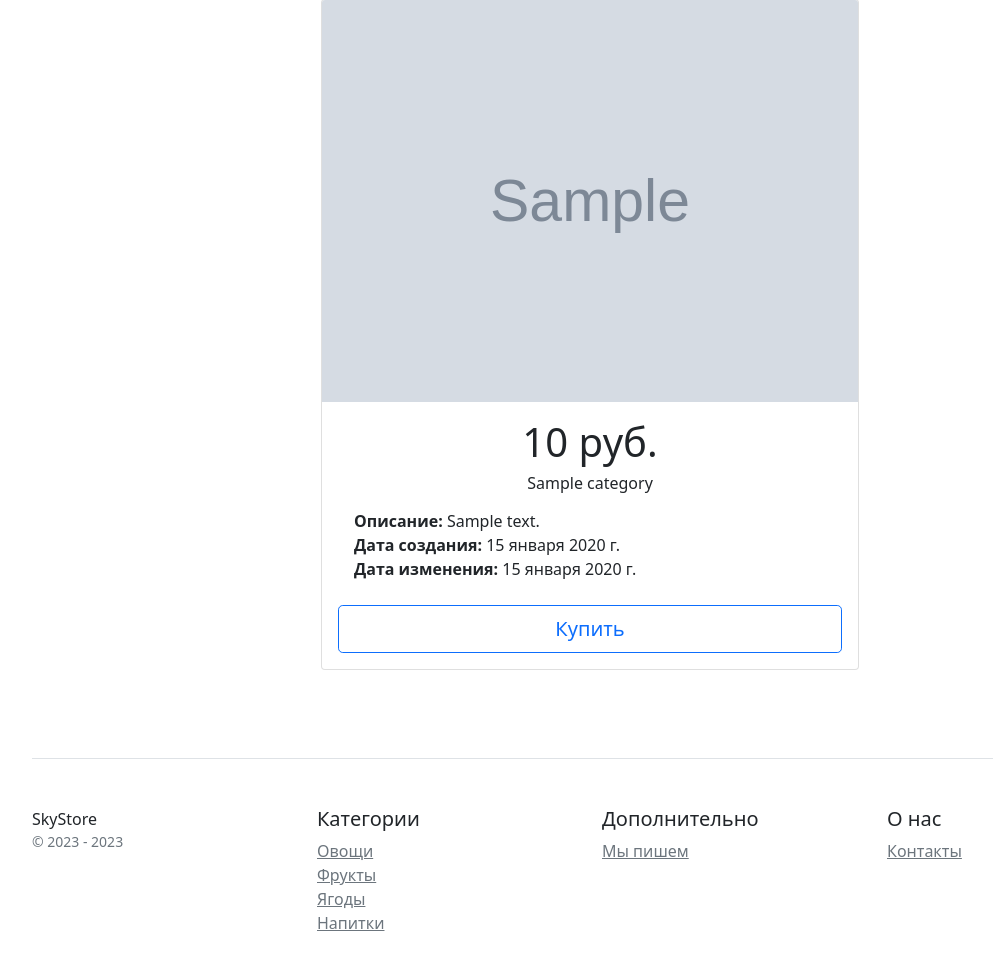
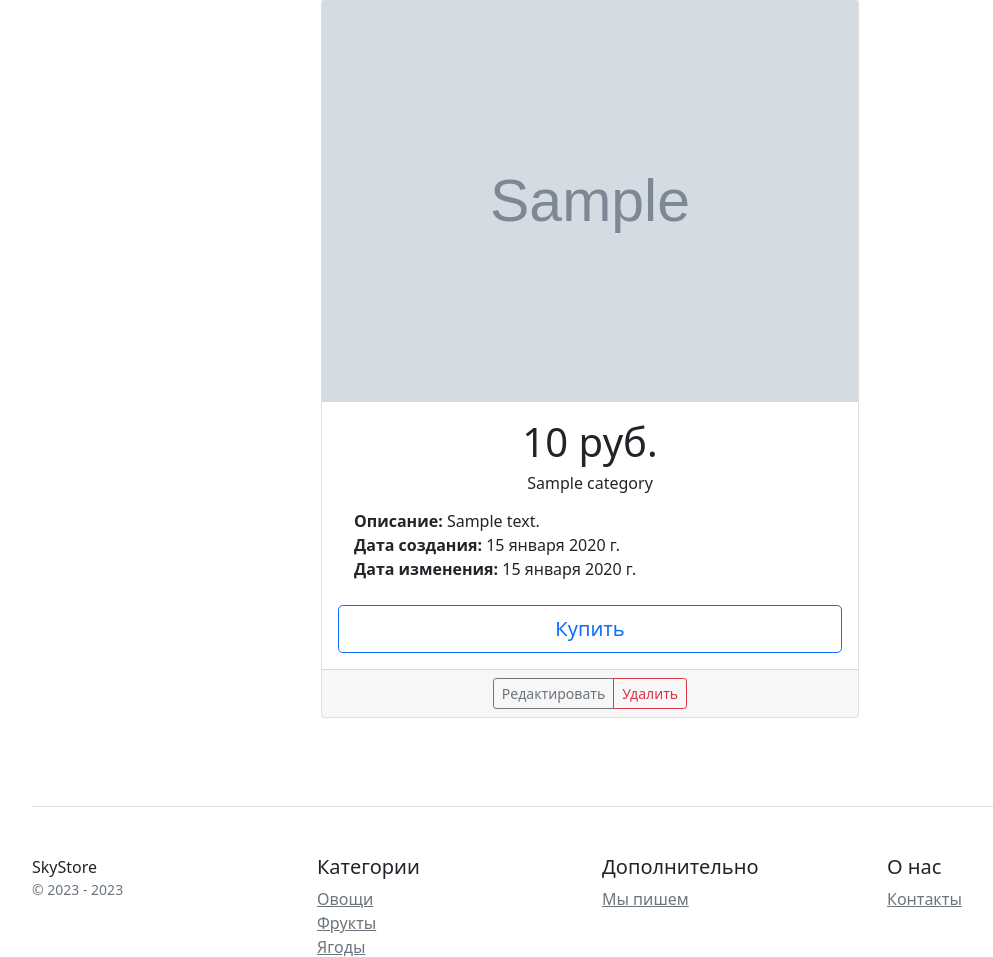
Before and after one commit to mariyaparus/homework_19.2, a Django app: page /product/1/ in a window 1280 px wide. Shown: the part 341-1298 px from the top of the page, without its empty margins (50-1043 px from the left). Before the commit the page ends 1272 px from the top, so only its background shows below. Run offline with Django 5.2, Linux system fonts and the light colour scheme; tables that the repository leaves empty hold one stand-in row (values such as "Sample post"); grey boxes marked "Sample" are stand-in pictures; parts of the project's set-up code (start-up, migrations or seed data) failed here and were passed over; some libraries are stand-ins or nearby versions.

Commit message:
update catalog templates

```diff
--- a/catalog/templates/catalog/includes/inc_prod.html
+++ b/catalog/templates/catalog/includes/inc_prod.html
@@ -9,9 +9,22 @@
                 <li><b>Описание:</b> {{ object.description }}</li>
                 <li><b>Дата создания:</b> {{ object.created_at }}</li>
                 <li><b>Дата изменения:</b> {{ object.updated_at}}</li>
+                {% if object.is_active %}
+                <li><b>Номер версии:</b> {{ object.version_number}}</li>
+                <li><b>Имя версии:</b> {{ object.version_name}}</li>
+                <li><b>Имя версии:</b> {{ object.version_name}}</li>
+                {% endif %}
 
             </ul>
             <a href="#" class="btn btn-lg btn-block btn-outline-primary" style="width: 100%;">Купить</a>
         </div>
+        <div class="card-footer">
+            <div class="btn-group">
+                <a href="{% url 'catalog:product_update' object.pk %}" type="button"
+                   class="btn btn-sm btn-outline-secondary">Редактировать</a>
+                <a href="{% url 'catalog:product_delete' object.pk %}" type="button"
+                   class="btn btn-sm btn-outline-danger">Удалить</a>
+            </div>
+        </div>
     </div>
 </div>
--- a/catalog/templates/catalog/includes/inc_product.html
+++ b/catalog/templates/catalog/includes/inc_product.html
@@ -11,7 +11,7 @@
             <ul class="list-unstyled mt-3 mb-4 text-start m-3">
                 <li>{{ object.description|slice:100 }}</li>
             </ul>
-            <a href="{% url 'catalog:product' object.pk %}" class="btn btn-lg btn-block btn-outline-primary">Купить</a>
+            <a href="{% url 'catalog:product' object.pk %}" class="btn btn-lg btn-block btn-outline-primary">Посмотреть</a>
         </div>
     </div>
 </div>
--- a/catalog/templates/catalog/product_list.html
+++ b/catalog/templates/catalog/product_list.html
@@ -3,11 +3,10 @@
 <div class="pricing-header px-3 py-3 pb-md-4 mx-auto text-center">
     <p class="lead">Все наши статьи</p>
 </div>
+<div class="container">
 <div class="col-12 mb-5">
-    <a class="btn btn-outline-primary" href="#">Добавить продукт</a>
+    <a class="btn btn-outline-primary" href="{% url 'catalog:product_create' %}">Добавить продукт</a>
 </div>
-
-<div class="container">
     <div class="row text-center">
         {% for object in object_list %}
         {% include 'catalog/includes/inc_product.html' %}
```
